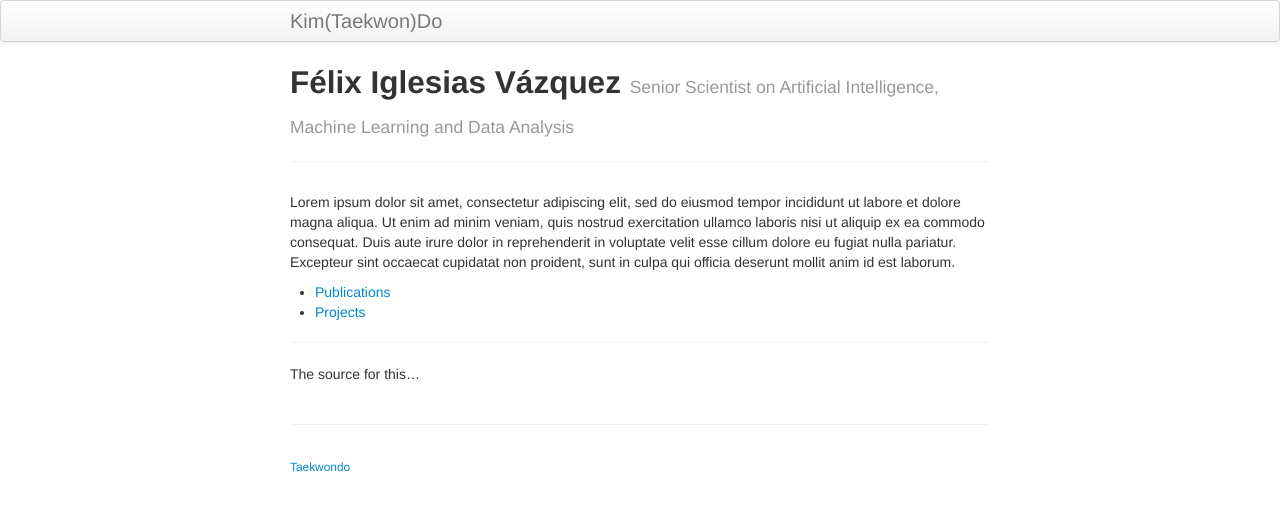
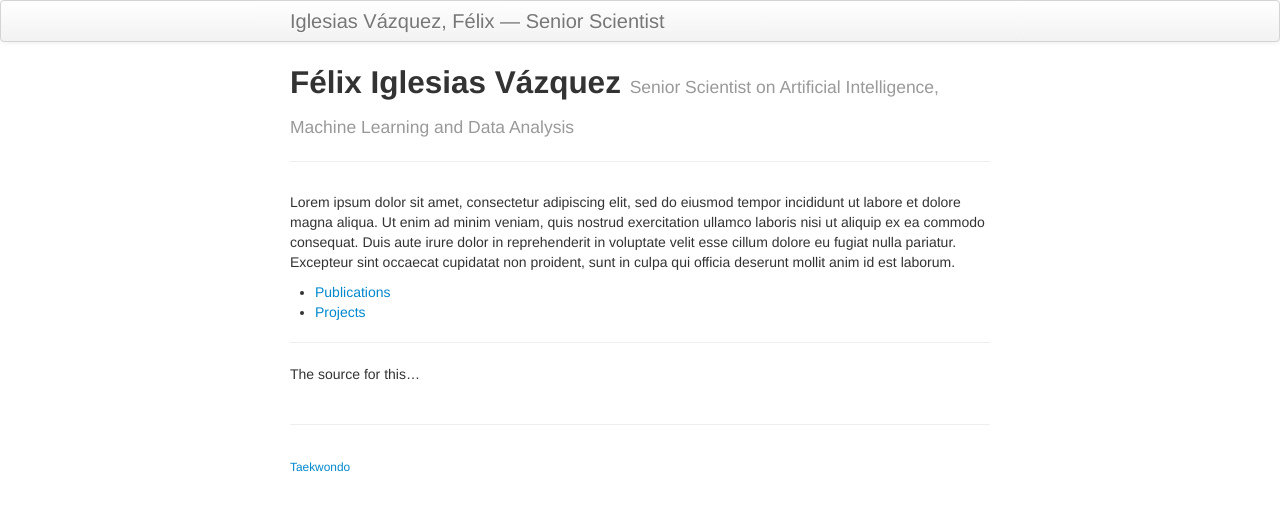
Before and after one commit to felixig/research, a Jekyll site: the page built from index.md, in a window 1280 px wide. Shown: the top 511 px of the page. Built offline with Jekyll 4.4.1, drawn with Linux system fonts in a browser that asks for light colours.

Commit message:
Update personal details in _config.yml
Updated personal information and removed outdated theme variables.

```diff
--- a/_config.yml
+++ b/_config.yml
@@ -1,3 +1,13 @@
+title: "Iglesias Vázquez, Félix — Senior Scientist"
+email: "felix.iglesias@tuwien.ac.at"
+description: "Artificial Intelligencia, Machine Learning, Data Analysis"
+baseurl: "/research"
+url: "https://felixig.github.io"
+author:
+  name: "FIV"
+theme: minima
+
+
 # This is the default format.
 # For more see: https://github.com/mojombo/jekyll/wiki/Permalinks
 permalink: /:categories/:year/:month/:day/:title
@@ -5,12 +15,6 @@
 exclude: [".rvmrc", ".rbenv-version", "ReadMe.md", "Rakefile", "changelog.md", "License.md"]
 highlighter: rouge
 
-# Themes are encouraged to use these universal variables
-# so be sure to set them if your theme uses them.
-#
-title : Kim(Taekwon)Do
-author :
-  name : FIV
 
 # Tell Github to use the kramdown markdown interpreter
 # (see https://help.github.com/articles/migrating-your-pages-site-from-maruku)
```
